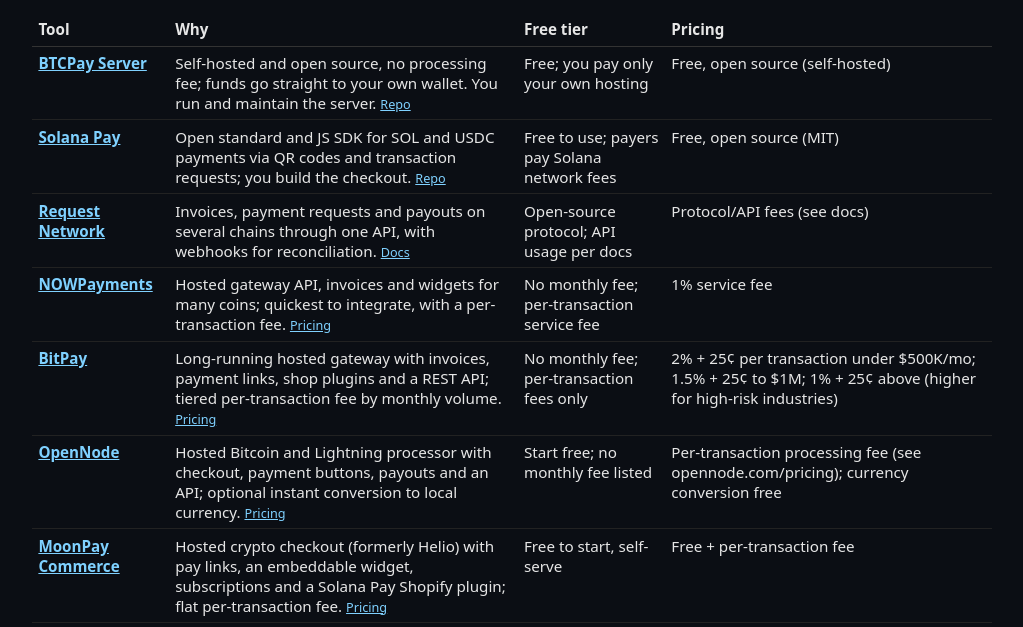
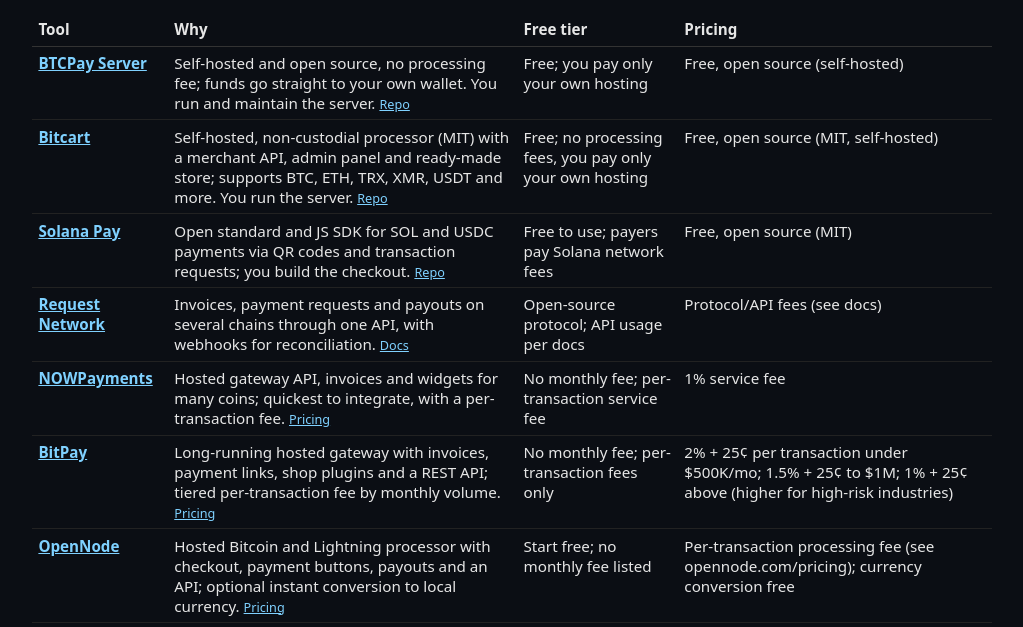
Before and after one commit to biff-cloud/builderstack, an Astro site: page /builderstack/best/crypto-payment-gateways in a window 1280 px wide. Shown: the part 149-776 px from the top of the page, without its empty margins (128-1151 px from the left). Built offline with nearby package versions, Linux system fonts and the light colour scheme; Astro itself is replaced by a stand-in of ours.

Commit message:
Bitcart self-host row on /best/crypto-payment-gateways/ (9 picks)

```diff
--- a/src/pages/best/crypto-payment-gateways.astro
+++ b/src/pages/best/crypto-payment-gateways.astro
@@ -1,8 +1,9 @@
 ---
 import Base from "../../layouts/Base.astro"; import tools from "../../data/tools.json"; import Featured from "../../components/Featured.astro";
-// Sources checked 2026-10-18 (BitPay added 2026-10-23, OpenNode 2026-10-25, MoonPay Commerce 2026-10-28, pricing 200): all source URLs return 200; BTCPay, Solana Pay (now solana-foundation/pay), Request Network repos not archived.
+// Sources checked 2026-10-18 (BitPay added 2026-10-23, OpenNode 2026-10-25, MoonPay Commerce 2026-10-28, Bitcart 2026-11-02, pricing 200): all source URLs return 200; BTCPay, Solana Pay (now solana-foundation/pay), Request Network repos not archived.
 const picks = [
   { slug: "btcpay-server", src: "https://github.com/btcpayserver/btcpayserver", label: "Repo", note: "Self-hosted and open source, no processing fee; funds go straight to your own wallet. You run and maintain the server." },
+  { slug: "bitcart", src: "https://github.com/bitcart/bitcart", label: "Repo", note: "Self-hosted, non-custodial processor (MIT) with a merchant API, admin panel and ready-made store; supports BTC, ETH, TRX, XMR, USDT and more. You run the server." },
   { slug: "solana-pay", src: "https://github.com/solana-foundation/pay", label: "Repo", note: "Open standard and JS SDK for SOL and USDC payments via QR codes and transaction requests; you build the checkout." },
   { slug: "request-network", src: "https://docs.request.network", label: "Docs", note: "Invoices, payment requests and payouts on several chains through one API, with webhooks for reconciliation." },
   { slug: "nowpayments", src: "https://nowpayments.io/pricing", label: "Pricing", note: "Hosted gateway API, invoices and widgets for many coins; quickest to integrate, with a per-transaction fee." },
```
